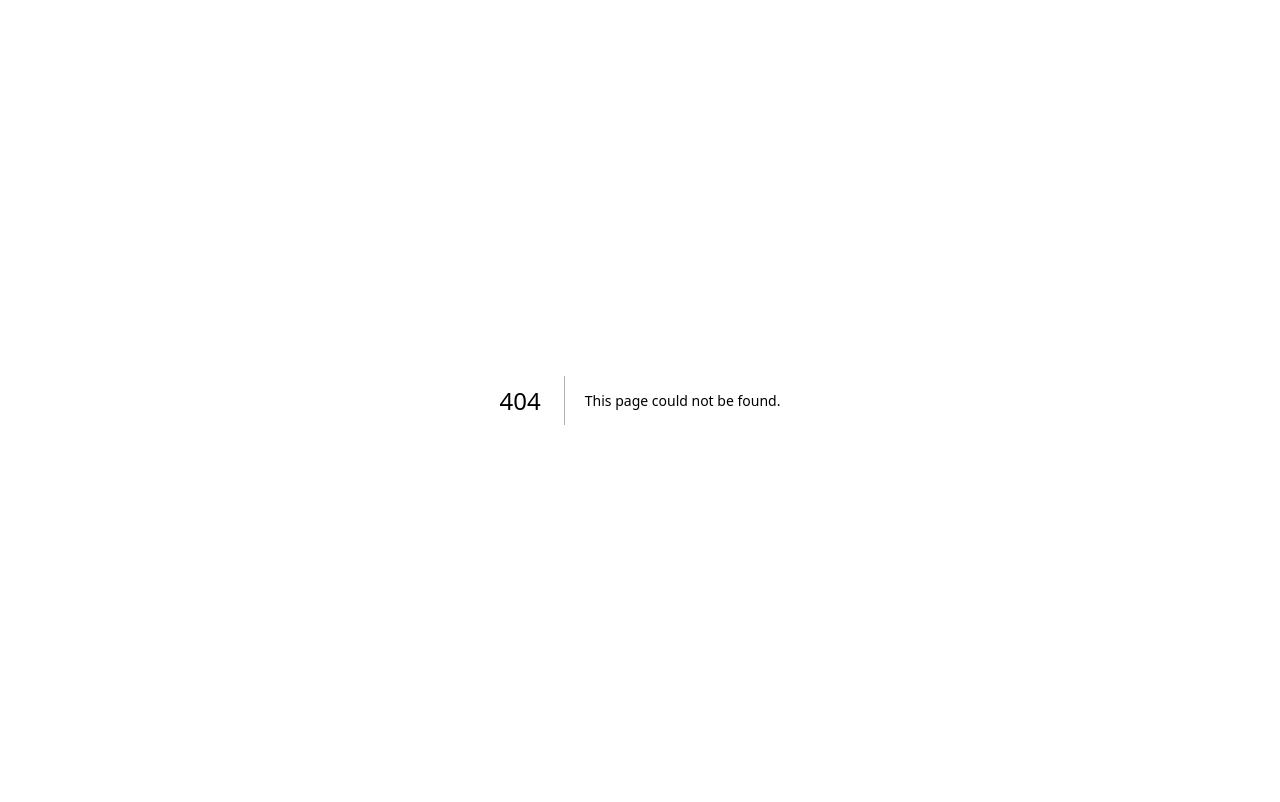
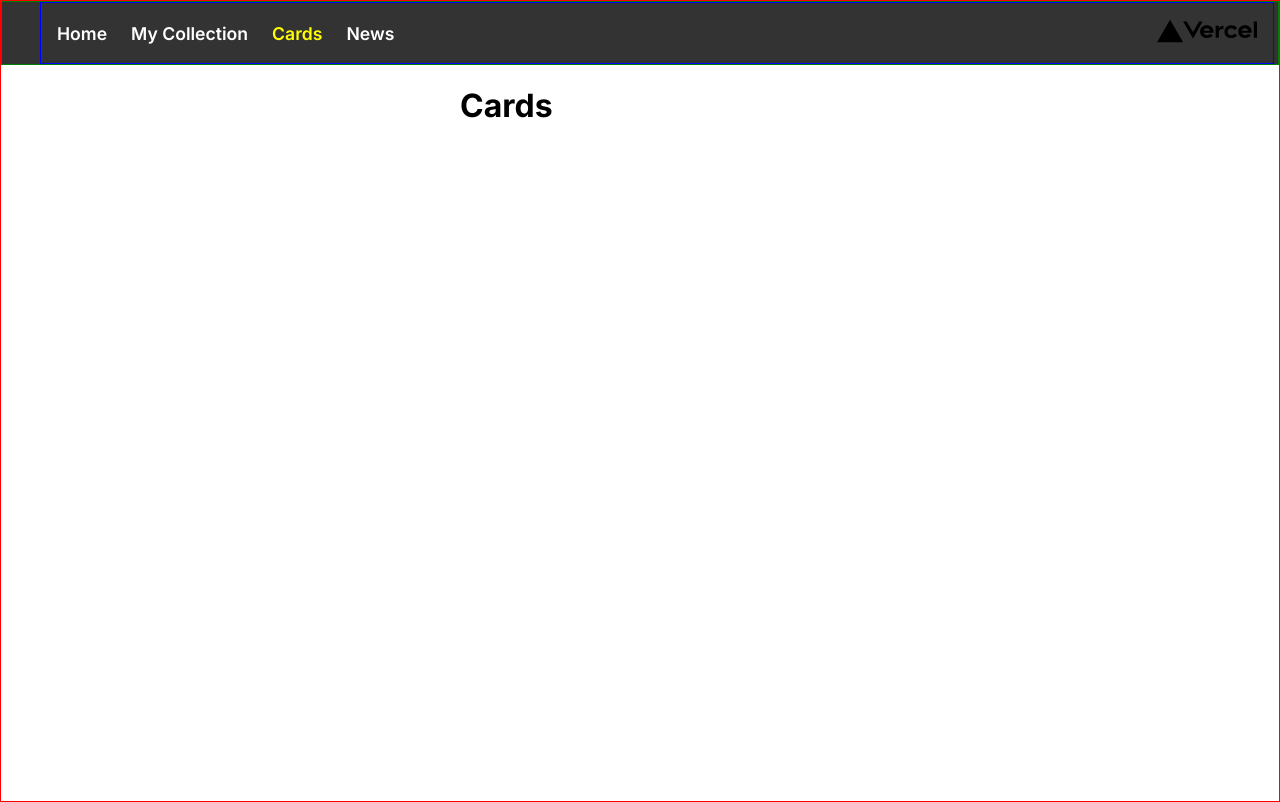
Before and after one commit to AlonsoGaray/eot-test-frontend, a Next.js app: page /cards in a window 1280 px wide. Before the commit this address had no page. Built offline with nearby package versions, Linux system fonts and the light colour scheme.

Commit message:
Initial layout navbar config

```diff
--- /dev/null
+++ b/src/app/cards/page.tsx
@@ -0,0 +1,7 @@
+export default function Cards () {
+  return (
+    <div>
+      <h1>Cards</h1>
+    </div>
+  )
+}
--- a/src/app/globals.css
+++ b/src/app/globals.css
@@ -1,107 +1,13 @@
 :root {
-  --max-width: 1100px;
-  --border-radius: 12px;
-  --font-mono: ui-monospace, Menlo, Monaco, 'Cascadia Mono', 'Segoe UI Mono',
-    'Roboto Mono', 'Oxygen Mono', 'Ubuntu Monospace', 'Source Code Pro',
-    'Fira Mono', 'Droid Sans Mono', 'Courier New', monospace;
-
-  --foreground-rgb: 0, 0, 0;
-  --background-start-rgb: 214, 219, 220;
-  --background-end-rgb: 255, 255, 255;
-
-  --primary-glow: conic-gradient(
-    from 180deg at 50% 50%,
-    #16abff33 0deg,
-    #0885ff33 55deg,
-    #54d6ff33 120deg,
-    #0071ff33 160deg,
-    transparent 360deg
-  );
-  --secondary-glow: radial-gradient(
-    rgba(255, 255, 255, 1),
-    rgba(255, 255, 255, 0)
-  );
-
-  --tile-start-rgb: 239, 245, 249;
-  --tile-end-rgb: 228, 232, 233;
-  --tile-border: conic-gradient(
-    #00000080,
-    #00000040,
-    #00000030,
-    #00000020,
-    #00000010,
-    #00000010,
-    #00000080
-  );
-
-  --callout-rgb: 238, 240, 241;
-  --callout-border-rgb: 172, 175, 176;
-  --card-rgb: 180, 185, 188;
-  --card-border-rgb: 131, 134, 135;
-}
-
-@media (prefers-color-scheme: dark) {
-  :root {
-    --foreground-rgb: 255, 255, 255;
-    --background-start-rgb: 0, 0, 0;
-    --background-end-rgb: 0, 0, 0;
-
-    --primary-glow: radial-gradient(rgba(1, 65, 255, 0.4), rgba(1, 65, 255, 0));
-    --secondary-glow: linear-gradient(
-      to bottom right,
-      rgba(1, 65, 255, 0),
-      rgba(1, 65, 255, 0),
-      rgba(1, 65, 255, 0.3)
-    );
-
-    --tile-start-rgb: 2, 13, 46;
-    --tile-end-rgb: 2, 5, 19;
-    --tile-border: conic-gradient(
-      #ffffff80,
-      #ffffff40,
-      #ffffff30,
-      #ffffff20,
-      #ffffff10,
-      #ffffff10,
-      #ffffff80
-    );
-
-    --callout-rgb: 20, 20, 20;
-    --callout-border-rgb: 108, 108, 108;
-    --card-rgb: 100, 100, 100;
-    --card-border-rgb: 200, 200, 200;
-  }
-}
-
-* {
-  box-sizing: border-box;
-  padding: 0;
-  margin: 0;
-}
-
-html,
-body {
-  max-width: 100vw;
-  overflow-x: hidden;
+  height: 100%;
 }
 
 body {
-  color: rgb(var(--foreground-rgb));
-  background: linear-gradient(
-      to bottom,
-      transparent,
-      rgb(var(--background-end-rgb))
-    )
-    rgb(var(--background-start-rgb));
+  display: flex;
+  flex-direction: column;
+  min-height: 100%;
+  overflow-y: scroll;
+  margin: 0;
+  background-color: #fff;
+  border: 1px solid red;
 }
-
-a {
-  color: inherit;
-  text-decoration: none;
-}
-
-@media (prefers-color-scheme: dark) {
-  html {
-    color-scheme: dark;
-  }
-}
--- a/src/app/layout.tsx
+++ b/src/app/layout.tsx
@@ -3,12 +3,15 @@ import type { Metadata } from 'next'
 import { Inter } from 'next/font/google'
 import { montserrat } from './ui/fonts'
 import './globals.css'
+import Image from 'next/image'
+import NavLinks from './ui/navbar/nav-links'
+import styles from './page.module.css'
 
 const inter = Inter({ subsets: ['latin'] })
 
 export const metadata: Metadata = {
-  title: 'Create Next App',
-  description: 'Generated by create next app'
+  title: 'EOT-Test',
+  description: 'Pokemon TCG Collection Manager'
 }
 
 export default function RootLayout ({
@@ -19,7 +22,32 @@ export default function RootLayout ({
   return (
     <html lang='en'>
       <body className={`${inter.className} ${montserrat.className} antialiased`}>
-        {children}
+
+        <nav className={styles.navbar}>
+          <div className={styles.container}>
+            <div className={styles.navbarContainer}>
+              <div className={styles.navbarLinks}>
+                <NavLinks />
+              </div>
+
+              <div className='navbar-profile'>
+                <Image
+                  src='/vercel.svg'
+                  alt='Vercel Logo'
+                  className={styles.vercelLogo}
+                  width={100}
+                  height={24}
+                  priority
+                />
+              </div>
+            </div>
+          </div>
+        </nav>
+
+        <div className={styles.container}>
+          {children}
+        </div>
+
       </body>
     </html>
   )
--- a/src/app/page.module.css
+++ b/src/app/page.module.css
@@ -1,229 +1,57 @@
-.main {
+.container {
+  min-width: 360px;
+  max-width: 1200px;
+  margin: 0 auto;
+}
+
+.navbarContainer {
   display: flex;
-  flex-direction: column;
   justify-content: space-between;
   align-items: center;
-  padding: 6rem;
-  min-height: 100vh;
+  padding: 1rem;
+  width: 100%;
+  border: 1px solid blue;
 }
 
-.description {
-  display: inherit;
-  justify-content: inherit;
-  align-items: inherit;
-  font-size: 0.85rem;
-  max-width: var(--max-width);
-  width: 100%;
-  z-index: 2;
-  font-family: var(--font-mono);
+.navbar {
+  display: block;
+  position: sticky;
+  top: 0;
+  border: 1px solid green;
+  background-color: #333;
 }
 
-.description a {
+.navbarLinks {
   display: flex;
-  justify-content: center;
-  align-items: center;
-  gap: 0.5rem;
+  gap: 24px;
 }
 
-.description p {
-  position: relative;
-  margin: 0;
-  padding: 1rem;
-  background-color: rgba(var(--callout-rgb), 0.5);
-  border: 1px solid rgba(var(--callout-border-rgb), 0.3);
-  border-radius: var(--border-radius);
+.navbarLinks a {
+  text-decoration: none;
+  transition: color .15s ease;
+  color: #fff;
+  font-size: 1.1rem;
+  font-weight: 600;
 }
 
-.code {
-  font-weight: 700;
-  font-family: var(--font-mono);
+.navbarLinks a:hover {
+  color: #000;
 }
 
-.grid {
-  display: grid;
-  grid-template-columns: repeat(4, minmax(25%, auto));
-  max-width: 100%;
-  width: var(--max-width);
-}
-
-.card {
-  padding: 1rem 1.2rem;
-  border-radius: var(--border-radius);
-  background: rgba(var(--card-rgb), 0);
-  border: 1px solid rgba(var(--card-border-rgb), 0);
-  transition: background 200ms, border 200ms;
-}
-
-.card span {
-  display: inline-block;
-  transition: transform 200ms;
-}
-
-.card h2 {
-  font-weight: 600;
-  margin-bottom: 0.7rem;
-}
-
-.card p {
-  margin: 0;
-  opacity: 0.6;
-  font-size: 0.9rem;
-  line-height: 1.5;
-  max-width: 30ch;
-}
-
-.center {
-  display: flex;
-  justify-content: center;
-  align-items: center;
-  position: relative;
-  padding: 4rem 0;
-}
-
-.center::before {
-  background: var(--secondary-glow);
-  border-radius: 50%;
-  width: 480px;
-  height: 360px;
-  margin-left: -400px;
-}
-
-.center::after {
-  background: var(--primary-glow);
-  width: 240px;
-  height: 180px;
-  z-index: -1;
-}
-
-.center::before,
-.center::after {
-  content: '';
-  left: 50%;
-  position: absolute;
-  filter: blur(45px);
-  transform: translateZ(0);
-}
-
-.logo {
-  position: relative;
-}
-/* Enable hover only on non-touch devices */
-@media (hover: hover) and (pointer: fine) {
-  .card:hover {
-    background: rgba(var(--card-rgb), 0.1);
-    border: 1px solid rgba(var(--card-border-rgb), 0.15);
-  }
-
-  .card:hover span {
-    transform: translateX(4px);
-  }
-}
-
-@media (prefers-reduced-motion) {
-  .card:hover span {
-    transform: none;
-  }
+.navbarLinks .active {
+  color: yellow;
 }
 
 /* Mobile */
 @media (max-width: 700px) {
-  .content {
-    padding: 4rem;
-  }
 
-  .grid {
-    grid-template-columns: 1fr;
-    margin-bottom: 120px;
-    max-width: 320px;
-    text-align: center;
-  }
-
-  .card {
-    padding: 1rem 2.5rem;
-  }
-
-  .card h2 {
-    margin-bottom: 0.5rem;
-  }
-
-  .center {
-    padding: 8rem 0 6rem;
-  }
-
-  .center::before {
-    transform: none;
-    height: 300px;
-  }
-
-  .description {
-    font-size: 0.8rem;
-  }
-
-  .description a {
-    padding: 1rem;
-  }
-
-  .description p,
-  .description div {
-    display: flex;
-    justify-content: center;
-    position: fixed;
-    width: 100%;
-  }
-
-  .description p {
-    align-items: center;
-    inset: 0 0 auto;
-    padding: 2rem 1rem 1.4rem;
-    border-radius: 0;
-    border: none;
-    border-bottom: 1px solid rgba(var(--callout-border-rgb), 0.25);
-    background: linear-gradient(
-      to bottom,
-      rgba(var(--background-start-rgb), 1),
-      rgba(var(--callout-rgb), 0.5)
-    );
-    background-clip: padding-box;
-    backdrop-filter: blur(24px);
-  }
-
-  .description div {
-    align-items: flex-end;
-    pointer-events: none;
-    inset: auto 0 0;
-    padding: 2rem;
-    height: 200px;
-    background: linear-gradient(
-      to bottom,
-      transparent 0%,
-      rgb(var(--background-end-rgb)) 40%
-    );
-    z-index: 1;
-  }
 }
 
 /* Tablet and Smaller Desktop */
 @media (min-width: 701px) and (max-width: 1120px) {
-  .grid {
-    grid-template-columns: repeat(2, 50%);
-  }
+
 }
 
 @media (prefers-color-scheme: dark) {
-  .vercelLogo {
-    filter: invert(1);
-  }
 
-  .logo {
-    filter: invert(1) drop-shadow(0 0 0.3rem #ffffff70);
-  }
 }
-
-@keyframes rotate {
-  from {
-    transform: rotate(360deg);
-  }
-  to {
-    transform: rotate(0deg);
-  }
-}
--- /dev/null
+++ b/src/app/ui/navbar/nav-links.tsx
@@ -0,0 +1,31 @@
+'use client'
+import styles from '@/app/page.module.css'
+import Link from 'next/link'
+import { usePathname } from 'next/navigation'
+
+const links = [
+  { name: 'Home', href: '/' },
+  { name: 'My Collection', href: '/my-collection' },
+  { name: 'Cards', href: '/cards' },
+  { name: 'News', href: '/news' }
+]
+
+export default function NavLinks () {
+  const pathname = usePathname()
+
+  return (
+    <>
+      {links.map((link) => {
+        return (
+          <Link
+            key={link.name}
+            href={link.href}
+            className={pathname === link.href ? `${styles.active}` : ''}
+          >
+            {link.name}
+          </Link>
+        )
+      })}
+    </>
+  )
+}
```
Also changed, not shown: src/app/my-collection/page.tsx (added, +7 -0 lines), src/app/news/page.tsx (added, +7 -0 lines), src/app/page.tsx (+1 -91 lines), 1 other file (tests, documents, lock files or other folders).
